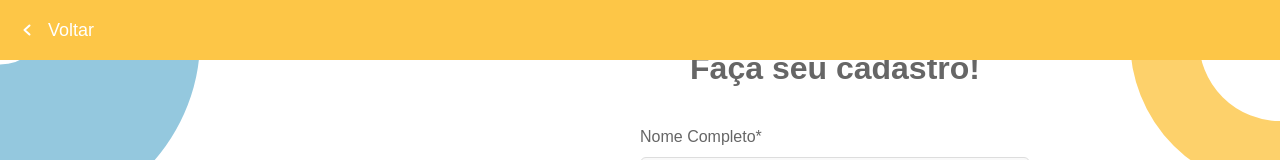
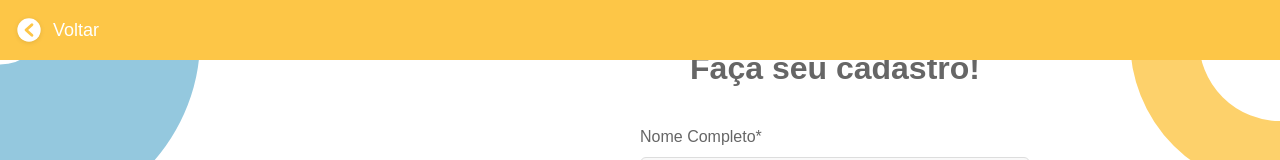
Before and after one commit to FCPippi/cora-frontend, a React (Vite) app: page /cadastro in a window 1280 px wide. Shown: the top 160 px of the page. Built offline with nearby package versions, Linux system fonts and the light colour scheme; a web font is replaced by a local one.

Commit message:
adjust arrow icon

```diff
--- a/src/icons/ArrowIcon.tsx
+++ b/src/icons/ArrowIcon.tsx
@@ -14,8 +14,8 @@ const rotationMap: Record<NonNullable<ArrowBackIconProps["direction"]>, number>
 };
 
 const ArrowIcon = ({
-  color = "#76BCD7",
-  circleColor = "#FFFFFF",
+  color = "#FFFFFF",
+  circleColor = "transparent",
   direction = "back",
   ...props
 }: ArrowBackIconProps) => {
@@ -36,7 +36,7 @@ const ArrowIcon = ({
         d="M14.5 16.5L9.5 12L14.5 7.5"
         fill="none"
         stroke={color}
-        strokeWidth="2"
+        strokeWidth="2.5"
         strokeLinecap="round"
         strokeLinejoin="round"
         transform={`rotate(${rotation} 12 12)`}
--- a/src/pages/Cadastro.tsx
+++ b/src/pages/Cadastro.tsx
@@ -236,7 +236,7 @@ const Cadastro: React.FC = () => {
     <div className="cadastro-container">
       <div className="top-bar">
         <button className="voltar-button" onClick={handleVoltar}>
-          <ArrowIcon className="voltar-icon" color="#FFFFFF" circleColor="transparent" /> Voltar
+          <ArrowIcon className="voltar-icon" color="#FDC647" circleColor="#FFFFFF" /> Voltar
         </button>
       </div>
 
--- a/src/styles/Cadastro.css
+++ b/src/styles/Cadastro.css
@@ -82,18 +82,18 @@
   cursor: pointer;
   display: flex;
   align-items: center;
-  justify-content: center;
+  justify-content: flex-start;
   z-index: 101;
   font-family: 'Alexandria', sans-serif;
   font-weight: 500;
-  gap: 4px;
+  gap: 10px;
 }
 
 .voltar-icon {
-  margin-right: 5px;
-  width: 24px;
-  height: 24px;
+  width: 28px;
+  height: 28px;
   vertical-align: middle;
+  filter: drop-shadow(0px 1px 2px rgba(0, 0, 0, 0.1));
 }
 
 .cadastro-content {
```
